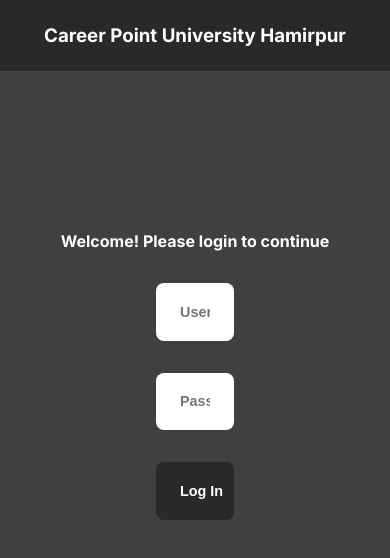
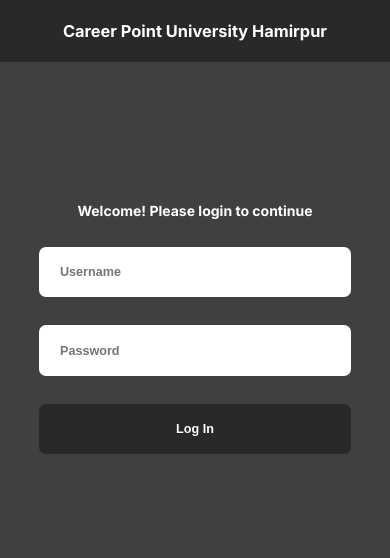
Before and after one commit to dipanshparmar/cpuh-client-admin, a React (Create React App) app: page /login in a window 390 px wide. Shown: the top 558 px of the page. Built offline with nearby package versions, Linux system fonts and the light colour scheme.

Commit message:
added responsiveness

```diff
--- a/src/App.css
+++ b/src/App.css
@@ -91,6 +91,8 @@ a {
 .login--form--heading {
   font-weight: bold;
   color: white;
+  margin: 0 2rem;
+  text-align: center;
 }
 
 .login--form form {
@@ -401,3 +403,53 @@ a {
   color: red;
   cursor: pointer;
 }
+
+@media all and (max-width: 1024px) {
+  .login--form form {
+    width: 50%;
+  }
+}
+
+@media all and (max-width: 768px) {
+  .profile--row {
+    flex-direction: column;
+    row-gap: 2rem;
+  }
+
+  .event-card--extras--info {
+    flex-direction: column;
+    row-gap: 1rem;
+    align-items: flex-start;
+    margin-bottom: .5rem;
+  }
+
+  .new-event--form--row {
+    flex-direction: column;
+    align-items: flex-start;
+  }
+
+  .new-event--form--input-container {
+    margin: 0;
+    width: 100%;
+    padding: 2rem;
+  }
+}
+
+@media all and (max-width: 425px) {
+  html {
+    font-size: 14px;
+  }
+
+  .header {
+    flex-direction: column;
+    row-gap: 2rem;
+  }
+
+  .login--form form {
+    width: 80%;
+  }
+
+  .events--header {
+    flex-direction: column;
+  }
+}
--- a/src/components/Header.jsx
+++ b/src/components/Header.jsx
@@ -20,10 +20,10 @@ export default function Header() {
       <h3 className='header--logo'>
         Career Point University Hamirpur
       </h3>
-      <nav className='header--links'>
-        {isLogged && <Link to='/events' className='header--link'>Events</Link>}
-        {isLogged && <Link to='/profile' className='header--link'>Profile</Link>}
-      </nav>
+      {isLogged && <nav className='header--links'>
+        <Link to='/events' className='header--link'>Events</Link>
+        <Link to='/profile' className='header--link'>Profile</Link>
+      </nav>}
     </div>
   )
 }
```
